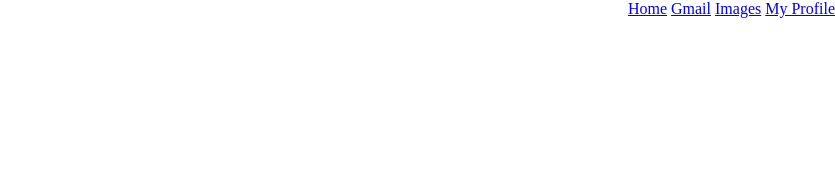
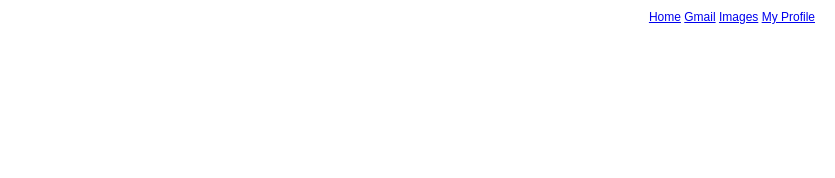
Before and after one commit to elnino97/google-homepage, a plain HTML site: page index.html in a window 1280 px wide. Shown: the top 178 px of the page, without its empty margins (445-1280 px from the left). Drawn offline with Linux system fonts and the light colour scheme.

Commit message:
changed font style and position

```diff
--- a/style.css
+++ b/style.css
@@ -6,9 +6,11 @@
 }
 
 ul {
+    font-family: "Arial", Times, Serif;
+    font-size: 12px;
     position: fixed;
-    top: 0px;
-    right: 0px;
+    top: 10px;
+    right: 20px;
     list-style-type: none;
     margin: 0;
     padding: 0;
```
